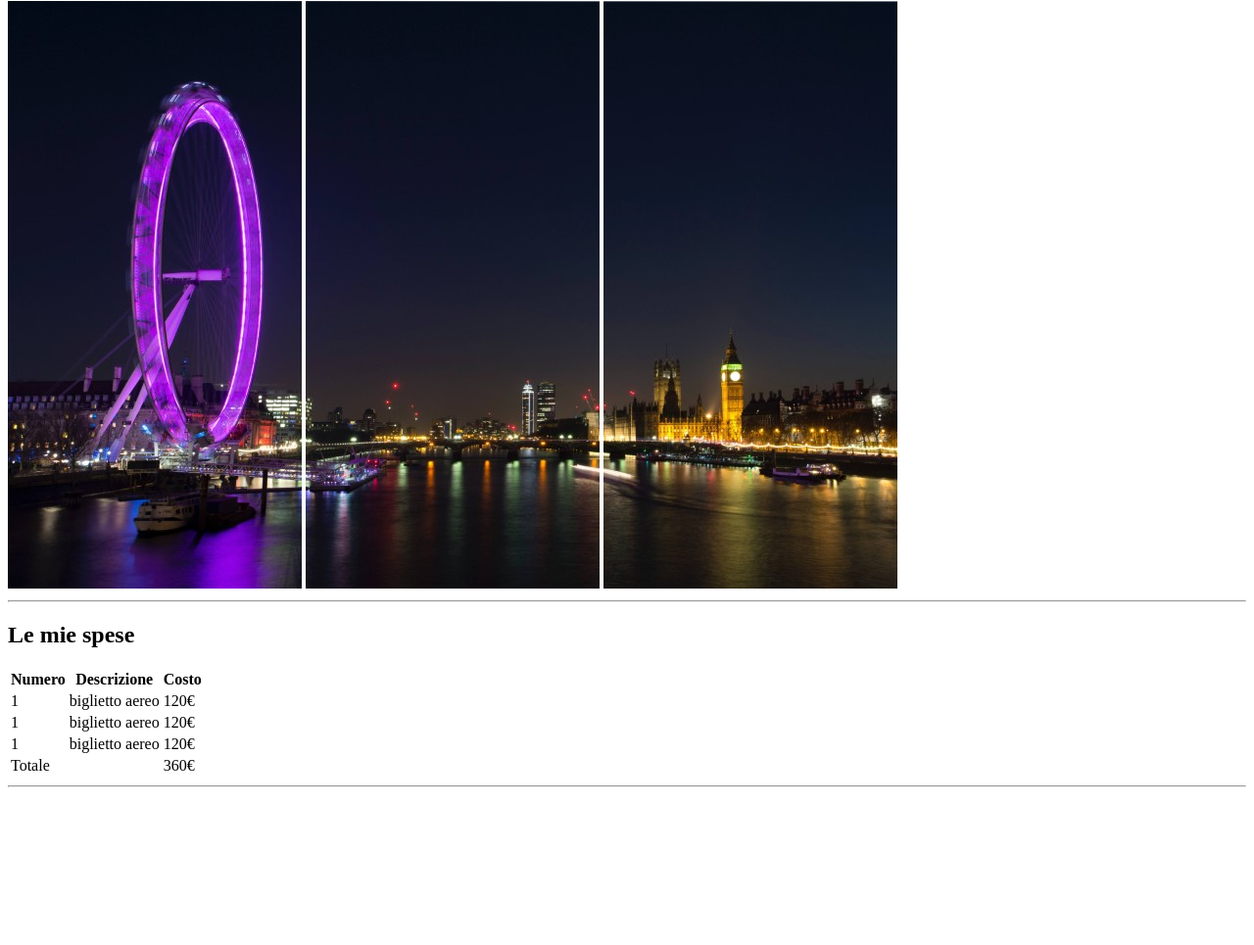
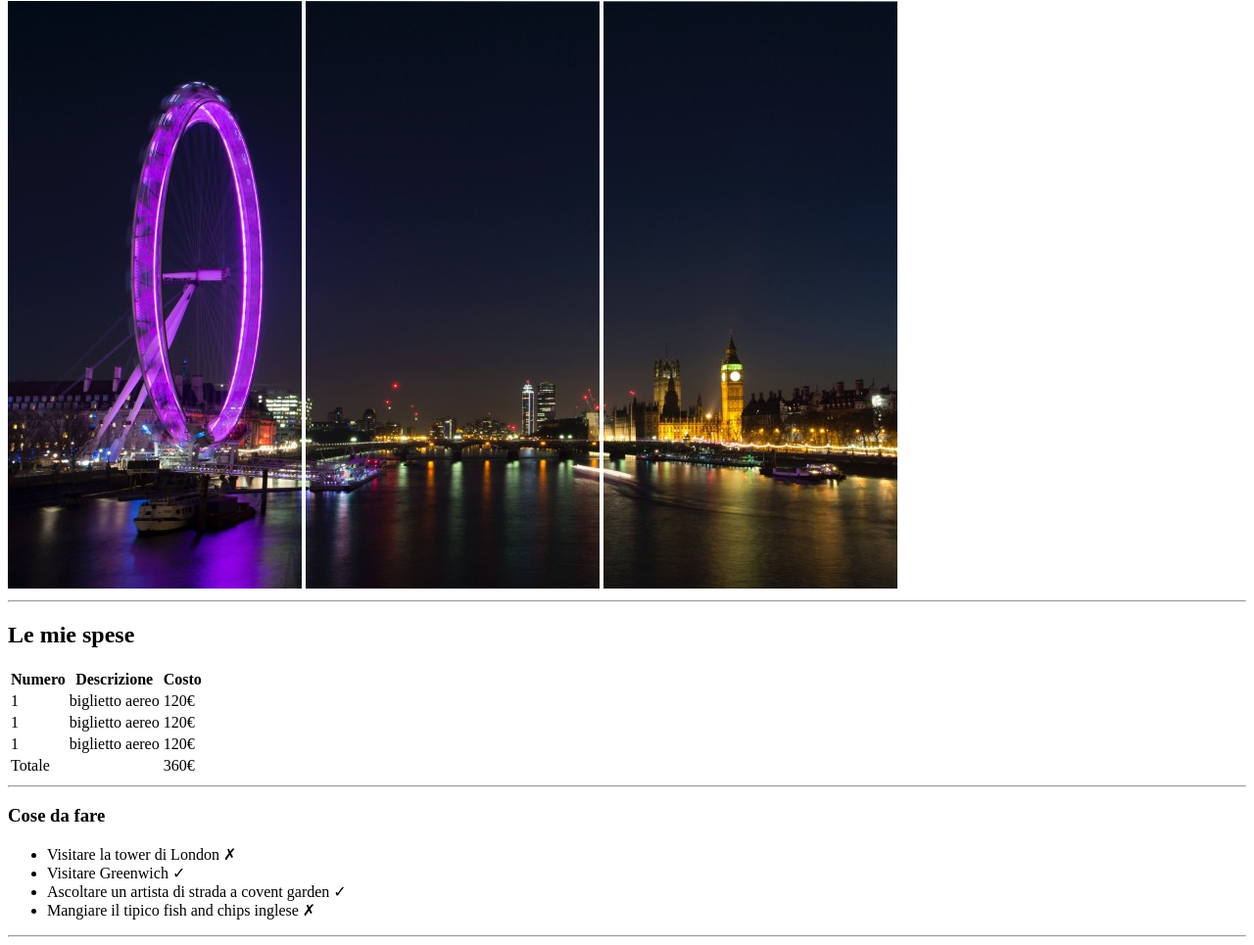
Before and after one commit to pater97/html-london-trip, a plain HTML site: page index.html in a window 1280 px wide. Shown: the part 79-1044 px from the top of the page at 98% size. Before the commit the page ends 891 px from the top, so only its background shows below. Drawn offline with Linux system fonts and the light colour scheme.

Commit message:
modifiche fino a to do list

```diff
--- a/index.html
+++ b/index.html
@@ -63,6 +63,14 @@
         <hr>
         <!-- /spese -->
         <!-- to do list -->
+        <h3>Cose da fare</h3>
+        <ul>
+            <li>Visitare la tower di London &#10007;</li>
+            <li>Visitare Greenwich &#10003;</li>
+            <li>Ascoltare un artista di strada a covent garden &#10003;</li>
+            <li>Mangiare il tipico fish and chips inglese &#10007;</li>
+        </ul>
+        <hr>
         <!-- /to do list -->
         <!-- info -->
         <!-- /info -->
```
